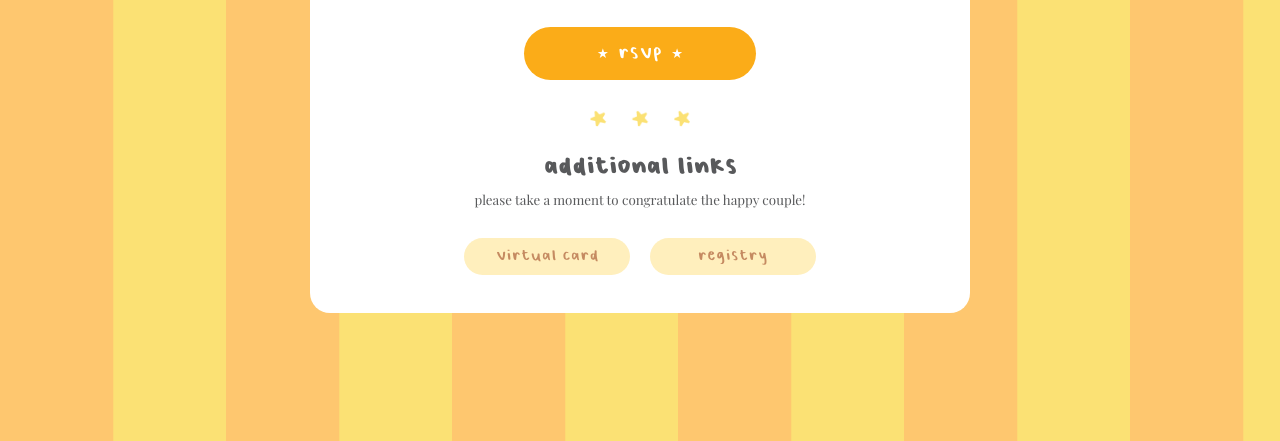
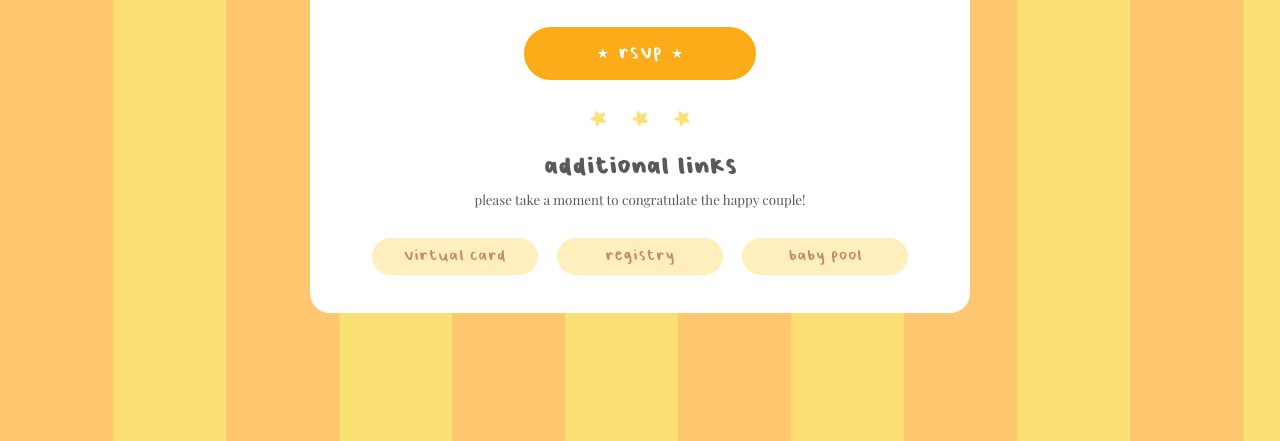
Before and after one commit to hannahkan/hannahkan.github.io, a plain HTML site: page babydetti/index.html in a window 1280 px wide. Shown: the part 600-1041 px from the top of the page. Drawn offline with Linux system fonts and the light colour scheme.

Commit message:
added baby pool link

```diff
--- a/babydetti/index.html
+++ b/babydetti/index.html
@@ -20,6 +20,7 @@
 	<p>Please take a moment to congratulate the happy couple!</p>
 	<a class="button" href="https://www.kindeo.com/contribute/pc0s0ikrql109pc" target="_blank">Virtual Card</a>
 	<a class="button" href="https://www.amazon.com/baby-reg/dorothy-yeung-february-2022-flushing/1EB6XLK1SV01W?ref=cm_sw_sm_r_px_MOBILE_eUMhoMEG91y1m" target="_blank">Registry</a>
+	<a class="button" href="https://docs.google.com/forms/d/e/1FAIpQLScilRFxeae87UsChUzLFhQ6LrWukJqEvg3H43oQ_OVuSsyEZQ/viewform" target="_blank">Baby Pool</a>
 </main>
 </body>
 </html>
```
